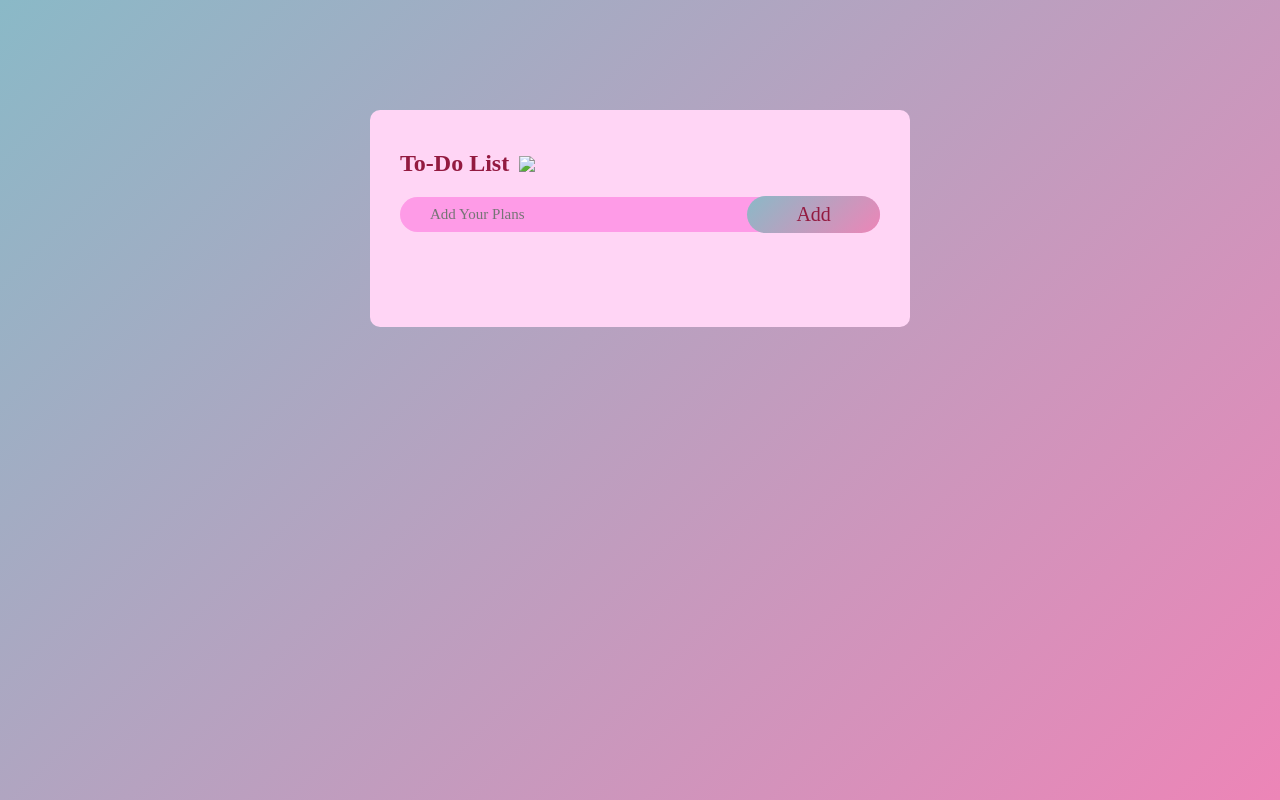
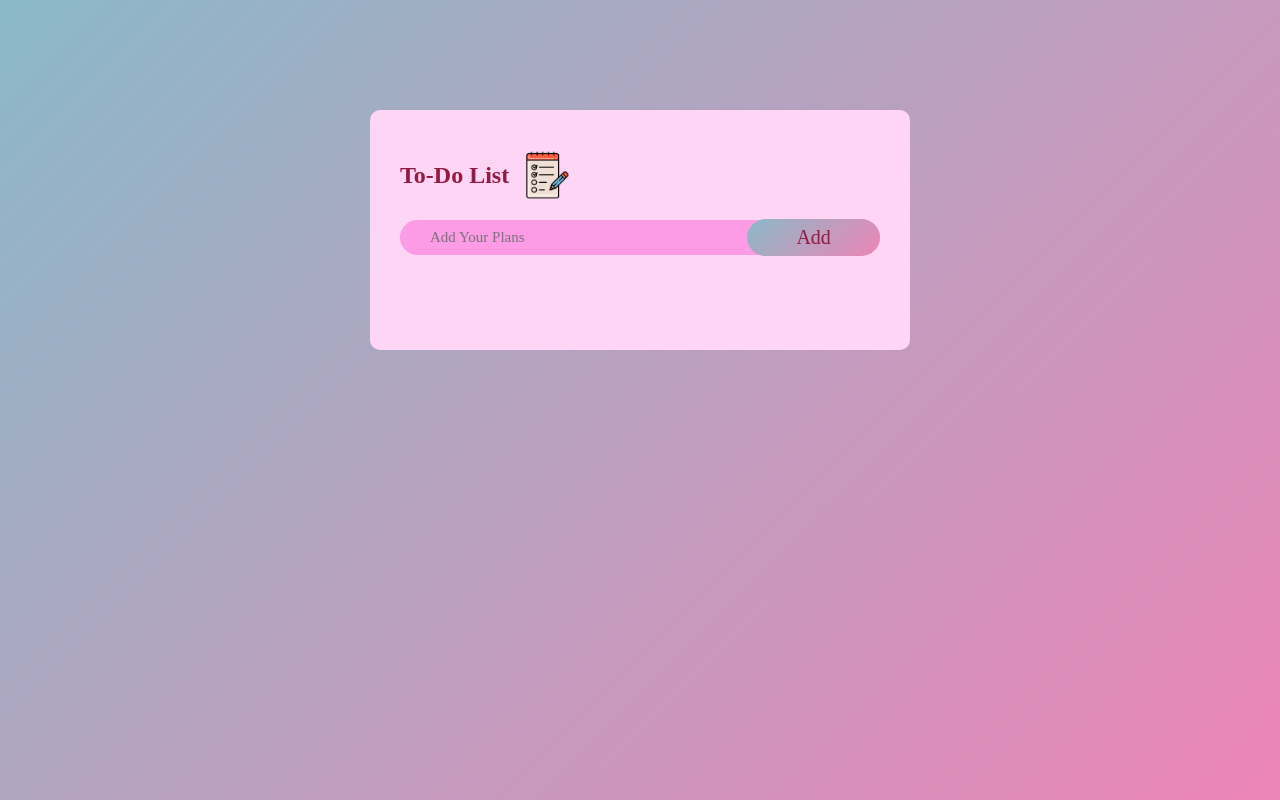
Before and after one commit to nourhan-muhamed/To-Do-List, a plain HTML site: page index.html in a window 1280 px wide. Drawn offline with Linux system fonts and the light colour scheme.

Commit message:
Update image path

```diff
--- a/index.html
+++ b/index.html
@@ -10,7 +10,7 @@
 <body>
     <div class="container">
         <div class="todo">
-            <h2>To-Do List <img src="images/todo_icon.png"> </h2>
+            <h2>To-Do List <img src="./todo_icon.png"> </h2>
             <div class="row">
                 <input type="text" id="input-box" placeholder="Add Your Plans">
                 <button onclick="AddTask()">Add</button>
```
